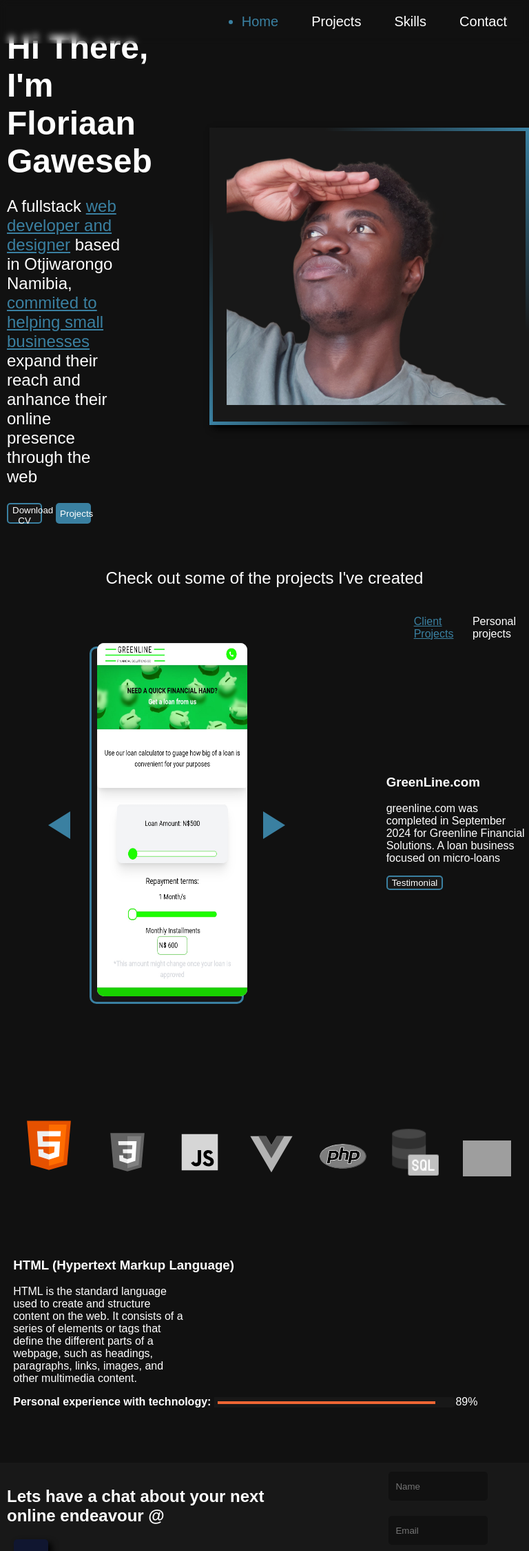
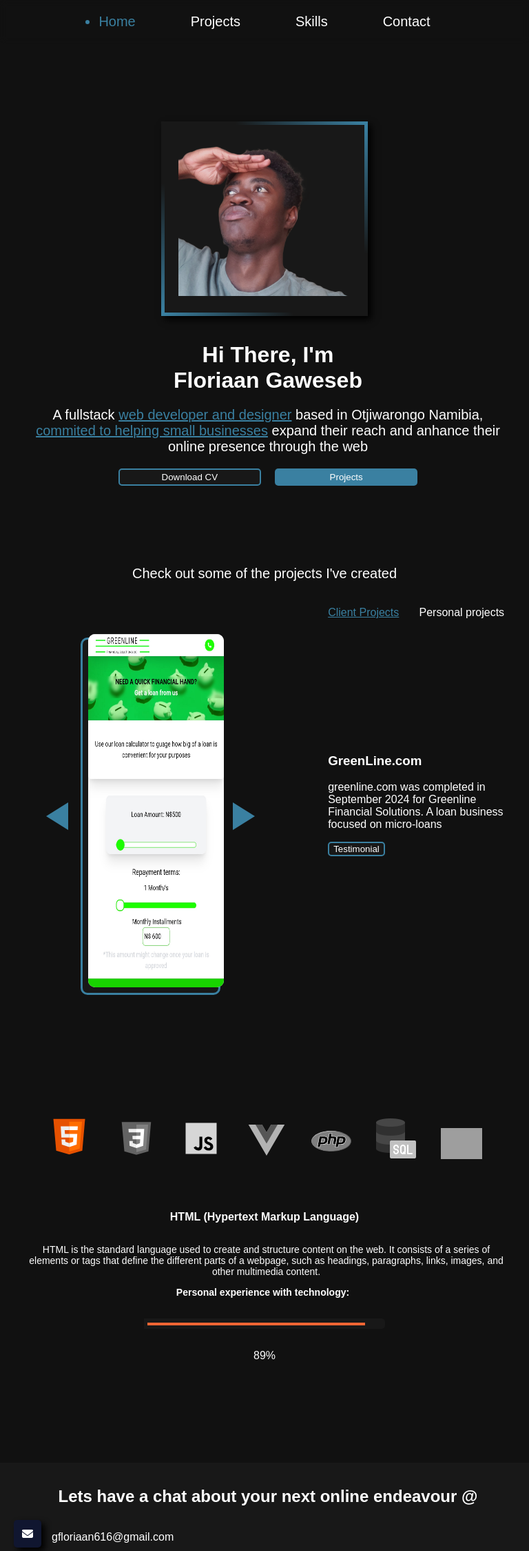
Before and after one commit to flreezeflow/portfolio, a PHP site: page / in a window 768 px wide. Shown: the top 2248 px of the page at 69% size. Run offline with PHP 8.4, Linux system fonts and the light colour scheme; some libraries are stand-ins or nearby versions; grey boxes are pictures that could not be loaded.

Commit message:
0.1 update

```diff
--- a/index.html
+++ b/index.html
@@ -111,18 +111,25 @@
                     <div><i class="fa-solid fa-phone"></i></div><p>081 737 6386</p>
                 </div>
                 <div class="infoContainer">
-                    <!-- <div><i class="fa-brands fa-github"></i></div> --> <p>Check out my github repo here <a href="https://github.com/dashboard">freezeflow</a></p>
+                    <div><i class="fa-brands fa-github"></i></div><a href="https://github.com/freezeflow?tab=repositories">Check out my github repo </a>
                 </div>
             </div>
         </div>
 
         <div class="emailDiv">
-            <form id="contactForm" action="http://localhost:8000" method="post" >
+            <form class="contactForm" onsubmit="event.preventDefault()">
                 <input type="text" id="name" name="name" placeholder="Name">
-                <input type="email" id="email" name="email" placeholder="Email">
+                <input type="text" id="email" name="email" placeholder="Email">
+                <p style="color: red; font-size: 0.8rem; margin: 0; display: none;" id="emailError">Invalid Email</p>
                 <textarea id="body" name="body" placeholder="Email body"></textarea>
-                <button type="submit">Send Email</button>
+                <button type="submit" onclick="sendEmail()">Send Email</button>
             </form>
+            <div class="loader" id="hide"></div>
+            <div class="Msg" id="hide">
+                <p class="successMsg" id="hide"><span>😁</span>Thank you for sending your regards, I will message you as soon as possible</p>
+                <span class="failEmoji" id="hide">😓</span>
+                <p class="failMsg" id="hide">Something has gone wrong. You can use my contact details to send a message directly, <span class="retryBtn" onclick="retryEmail()">or you could press here to retry</span></p>
+            </div>
         </div>
     </footer>
 </body>
--- a/src/assets/index.css
+++ b/src/assets/index.css
@@ -237,6 +237,7 @@ body .hero, .projects{
 }
 
 .projects .projectsContent .info .projectsType > ul{
+    padding: 0;
     display: flex;
     flex-direction: row;
     gap: 10%;
@@ -674,4 +745,192 @@ body .hero, .projects{
     .contactInfo h2{
         font-size: 1.5rem;
     }
+
+    .loader{
+        border: 5px solid #111111;
+        border-top: 5px solid #3A80A1;
+        border-radius: 50%;
+        width: 70px;
+        height: 70px;
+        left: 40%;
+        margin: 20% 0 30% 40%;
+        animation: spinner 2s linear infinite;
+    }
 }
+
+@media screen and (max-width:1023px) and (min-width:768px){
+    /* body .projects, .skills{
+        height: unset;
+        width: 100%;
+    } */
+
+    nav{
+        justify-content: center;
+
+    }
+
+    nav > ul{
+        padding: 0;
+        gap: 5rem;
+    }
+
+    /* Hero Section */
+    .hero{
+        transform: translateY(5vh);
+        flex-direction: column-reverse;
+    }
+
+    .hero .info h1{
+        font-size: 2rem;
+        text-align: center;
+    }
+
+    .hero .info p{
+        font-size: 20px;
+        text-align: center;
+        width: 90vw;
+    }
+
+    .hero .infoBtns{
+        justify-content: center;
+    }
+
+    .hero .infoBtns button{
+        width: 30%;
+        height: 25px;
+    }
+
+    .hero .proImgContainer img{
+        width: 250px;
+    }
+
+    /* Projects Section */
+    .projects > p{
+        font-size: 20px;
+    }
+
+    .projects .projectsContent{
+        gap: 5vw;
+    }
+
+    .projects .projectsContent .projectsContainer{
+        width: 60%;
+        gap: 10px;
+    }
+
+    .projectsContainer .persContainer{
+        font-size: 1.5rem;
+        margin-left: 30px;
+    }
+
+    .projectsContainer .persContainer > p:hover{
+        font-size: 2rem;
+    }
+
+    .projectsContainer .persContainer > p#selected{
+        font-size: 2rem;
+    }
+
+    .projects .projectsContent .info{
+        width: 40%;
+        height: 80vh;
+        display: flex;
+        flex-direction: column;
+        gap: 20vh;
+    }
+
+    .projectsInfo .pInfo >p{
+        width: 90%;
+    }
+
+    /* Skills section */
+    .skills{
+        gap: 5vh;
+    }
+
+    .skills .skillIcons img{
+        width: 60px;
+    }
+
+    .skills .skillIcons .selected{
+        width: 65px;
+    }
+
+    .skills .skillIcons .selected[alt='php']{
+        width: 60px;
+    }
+
+    .skills .skillIcons img:hover{
+        width: 65px;
+    }
+
+    .skills .skillIcons img[alt="php"]:hover{
+        width: 65px;
+    }
+
+    .skills .skillInfo{
+        width: 100%;
+        display: flex;
+        flex-direction: column;
+        align-items: center;
+    }
+
+    .skills .skillInfo h3{
+        text-align: center;
+        font-size: 16px;
+    }
+
+    .skills .skillInfo .skillDesc{
+        margin-left: 5px;
+        width: 90vw;
+        font-size: 14px;
+        text-align: center;
+    }
+
+    .skills .skillInfo .exp{
+        gap: 30px;
+        flex-direction: column;
+    }
+
+    .exp p{
+        font-size: 14px;
+    }
+
+    /* Footer section */
+    .footer{
+        flex-direction: column;
+        height: unset;
+    }
+
+    .emailDiv{
+        width: 100%;
+    }
+
+    .emailDiv form{
+        gap: 10px;
+        margin-bottom: 50px;
+    }
+
+    .emailDiv form input{
+        width: 70%;
+        height: 30px;
+    }
+
+    .emailDiv form textarea{
+        width: 69%;
+    }
+
+    .emailDiv form button{
+        margin-right: 42%;
+    }
+
+    .infoContainer div{
+        width: 40px;
+        height: 40px;
+    }
+
+    .contactInfo h2{
+        font-size: 1.5rem;
+        text-align: center;
+    }
+}
--- a/src/php/App/sendData/sendEmail.php
+++ b/src/php/App/sendData/sendEmail.php
@@ -63,7 +63,7 @@ class sendEmail extends retreiveData{
 
     private function formatDataAsString(): string {
         return sprintf(
-            "Name: %s\nMobile Number: %s\nbody: %s",
+            "Name: %s\nEmail: %s\nbody: %s",
             $this->name,
             $this->email,
             $this->body,
--- a/src/php/index.php
+++ b/src/php/index.php
@@ -37,6 +37,7 @@ try {
     echo json_encode([
         'error' => 'An error occurred while sending the email.',
         'message' => $e->getMessage(),
+        'status' => 'success'
     ]);
 }catch (Exception $e) {
     http_response_code(500);
```
Also changed, not shown: other parts of src/assets/index.css (+70 -0 lines), src/js/index.js (+71 -17 lines).
